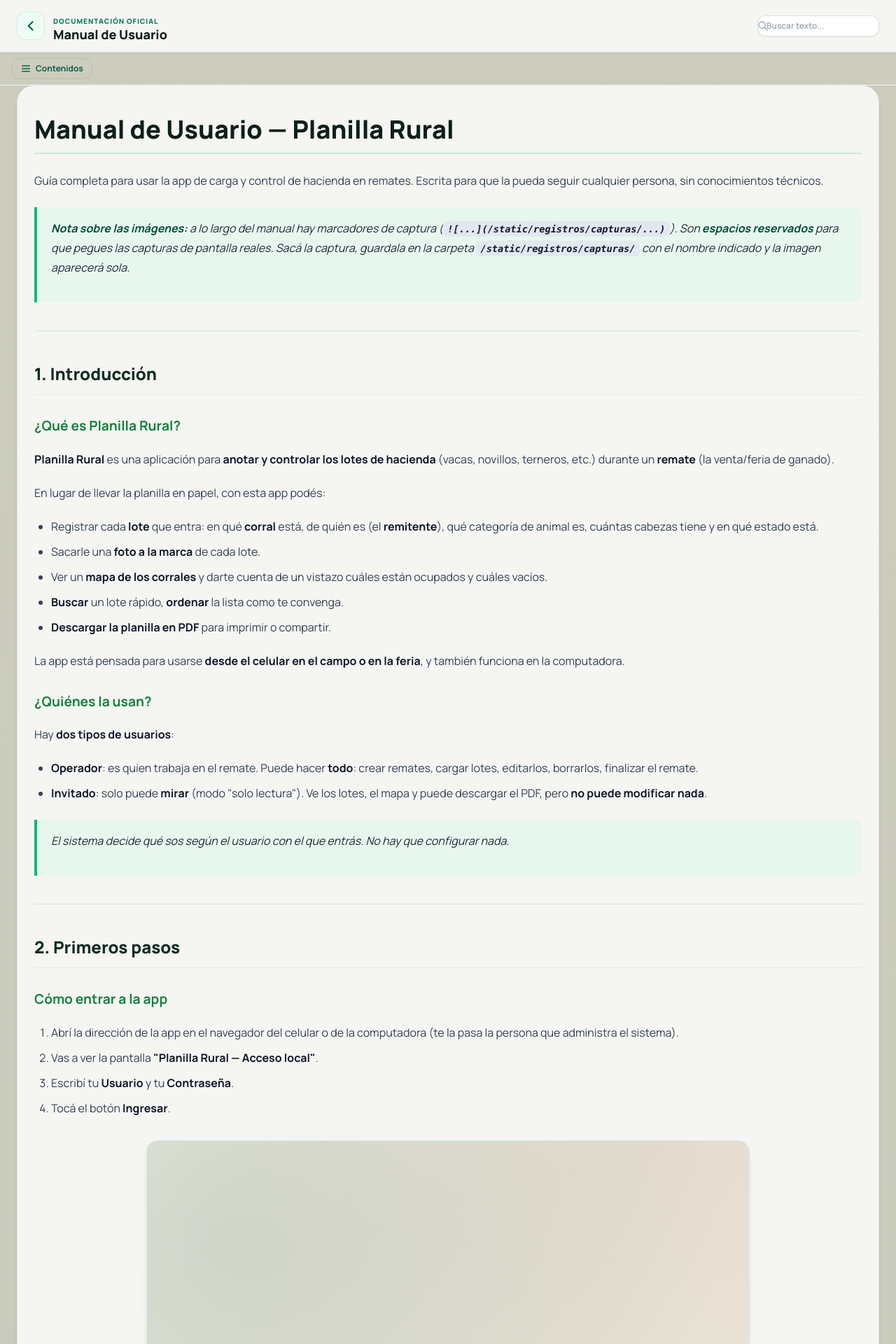
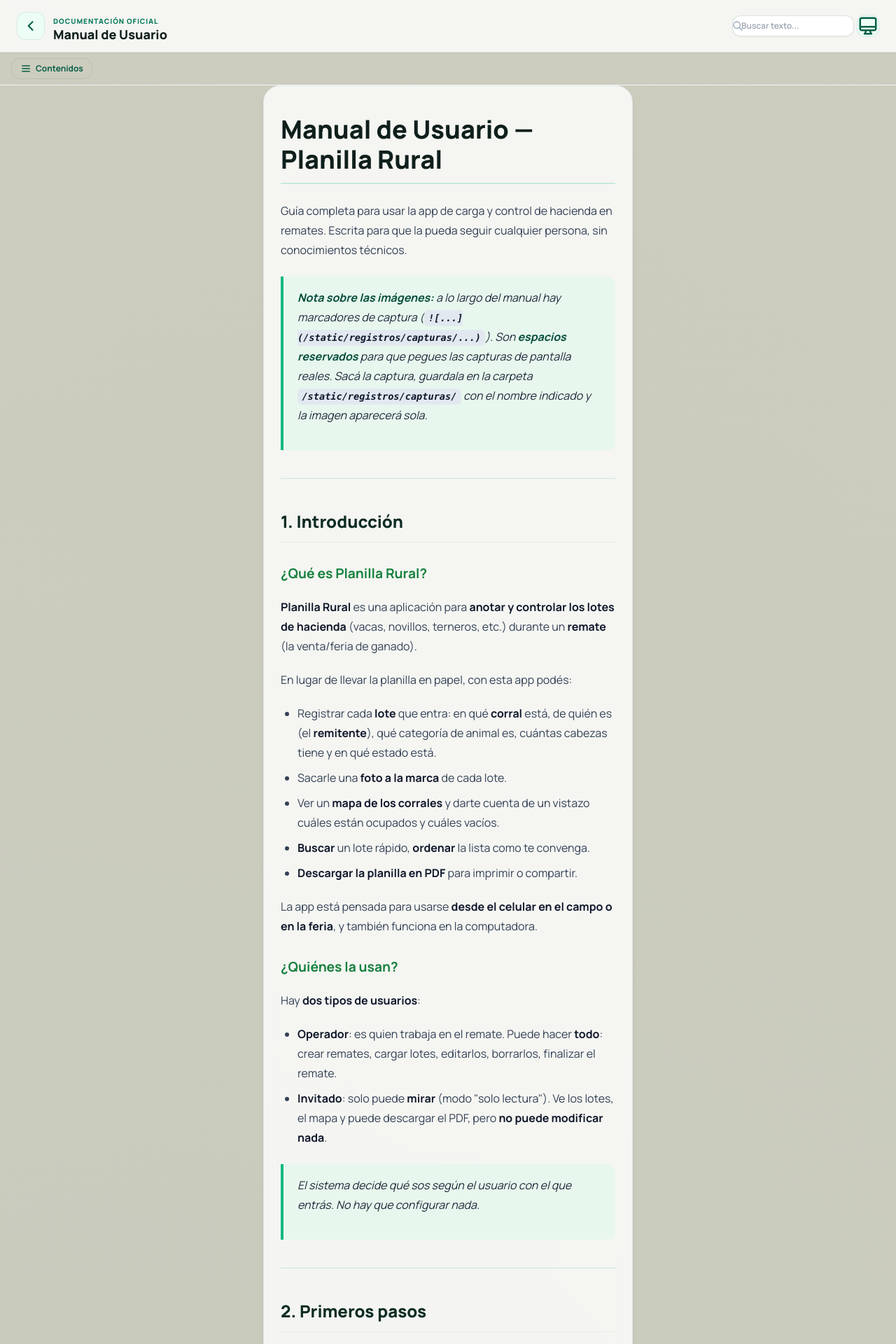
Before and after one commit to ulicseg/planillarural, a Django app: page /manual/ in a window 1280 px wide. Shown: the top 1920 px of the page at 70% size. Run offline with Django 5.2, Linux system fonts and the light colour scheme.

Commit message:
feat: agregar soporte de toggling modo escritorio/movil en el manual de usuario

```diff
--- a/registros/templates/registros/manual.html
+++ b/registros/templates/registros/manual.html
@@ -146,6 +146,30 @@
       from { opacity: 0; }
       to { opacity: 1; }
     }
+
+    /* Sobreescritura para Modo Escritorio Forzado */
+    body.desktop-view-forced aside {
+      display: block !important;
+    }
+    body.desktop-view-forced main {
+      max-width: 80rem !important; /* max-w-7xl */
+    }
+    body.desktop-view-forced .sticky.top-\[73px\] {
+      display: none !important;
+    }
+
+    /* Sobreescritura para Modo Móvil Forzado */
+    body.mobile-view-forced aside {
+      display: none !important;
+    }
+    body.mobile-view-forced main {
+      max-width: 36rem !important; /* max-w-xl */
+      margin-left: auto !important;
+      margin-right: auto !important;
+    }
+    body.mobile-view-forced .sticky.top-\[73px\] {
+      display: flex !important;
+    }
   </style>
 {% endblock %}
 
@@ -192,6 +216,15 @@
             </svg>
           </button>
         </div>
+
+        <!-- Botón Toggle Vista Escritorio/Móvil -->
+        <button id="toggleDesktopViewBtn" type="button" title="Modo escritorio"
+          class="inline-flex items-center justify-center rounded-xl border border-emerald-900/10 bg-emerald-50 text-emerald-800 h-8 w-8 hover:bg-emerald-100 transition-all hover:scale-105 active:scale-95 duration-200 shrink-0">
+          <svg class="h-4.5 w-4.5" fill="none" viewBox="0 0 24 24" stroke="currentColor" stroke-width="2">
+            <path stroke-linecap="round" stroke-linejoin="round" d="M9.75 17L9 20l-1 1h8l-1-1-.75-3M3 13h18M5 17h14a2 2 0 002-2V5a2 2 0 00-2-2H5a2 2 0 00-2 2v10a2 2 0 002 2z" />
+          </svg>
+          <span class="sr-only">Modo escritorio</span>
+        </button>
       </div>
     </div>
   </header>
@@ -656,6 +689,40 @@
           currentMatchIndex = (currentMatchIndex + 1) % searchMatches.length;
           scrollToMatch(currentMatchIndex);
         });
+
+        // 7. Alternar Vista Escritorio/Móvil
+        const toggleDesktopViewBtn = document.getElementById("toggleDesktopViewBtn");
+        let desktopViewEnabled = localStorage.getItem("planillaDesktopView") === "1";
+
+        function applyDesktopView(enabled) {
+          desktopViewEnabled = enabled;
+          localStorage.setItem("planillaDesktopView", enabled ? "1" : "0");
+
+          if (enabled) {
+            document.body.classList.add("desktop-view-forced");
+            document.body.classList.remove("mobile-view-forced");
+
+            toggleDesktopViewBtn.title = "Modo móvil";
+            toggleDesktopViewBtn.querySelector("span").textContent = "Modo móvil";
+            toggleDesktopViewBtn.classList.add("bg-emerald-600", "text-white", "hover:bg-emerald-700");
+            toggleDesktopViewBtn.classList.remove("bg-emerald-50", "text-emerald-800", "hover:bg-emerald-100");
+          } else {
+            document.body.classList.remove("desktop-view-forced");
+            document.body.classList.add("mobile-view-forced");
+
+            toggleDesktopViewBtn.title = "Modo escritorio";
+            toggleDesktopViewBtn.querySelector("span").textContent = "Modo escritorio";
+            toggleDesktopViewBtn.classList.remove("bg-emerald-600", "text-white", "hover:bg-emerald-700");
+            toggleDesktopViewBtn.classList.add("bg-emerald-50", "text-emerald-800", "hover:bg-emerald-100");
+          }
+        }
+
+        toggleDesktopViewBtn.addEventListener("click", () => {
+          applyDesktopView(!desktopViewEnabled);
+        });
+
+        // Aplicar estado inicial
+        applyDesktopView(desktopViewEnabled);
       }
     });
   </script>
```
